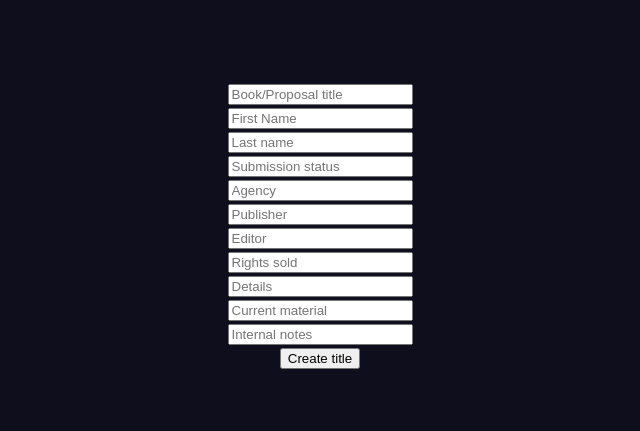
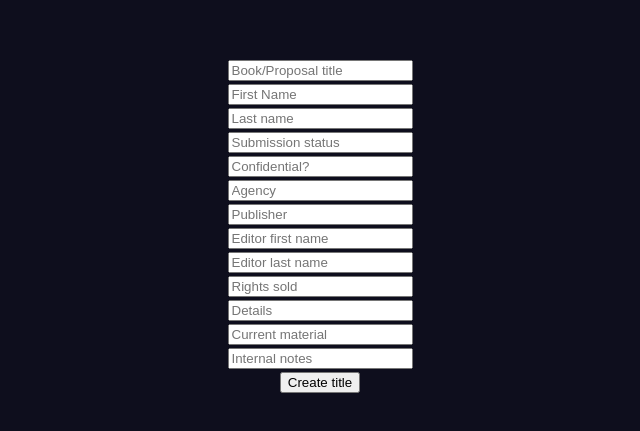
Before and after one commit to jdlms/scout-db, a React (Vite) app in the folder client/: page /scout-landing in a window 1280 px wide. Shown: the part 175-606 px from the top of the page, without its empty margins (320-960 px from the left). Built offline with nearby package versions, Linux system fonts and the light colour scheme.

Commit message:
adjusted create-title post

```diff
--- a/client/src/components/Scout.jsx
+++ b/client/src/components/Scout.jsx
@@ -13,9 +13,11 @@ export function Scout() {
       firstName: "",
       lastName: "",
       submissionStatus: "",
+      confidential: "",
       agency: "",
       publisher: "",
-      editor: "",
+      editorFirstName: "",
+      editorLastName: "",
       rightsSold: "",
       details: "",
       currentMaterial: "",
@@ -55,11 +57,24 @@ export function Scout() {
           placeholder="Submission status"
         />
         <br />
+        <input
+          {...register("confidential", { required: true, minLength: 1 })}
+          placeholder="Confidential?"
+        />
+        <br />
         <input {...register("agency", { required: false })} placeholder="Agency" />
         <br />
         <input {...register("publisher", { required: false })} placeholder="Publisher" />
         <br />
-        <input {...register("editor", { required: false })} placeholder="Editor" />
+        <input
+          {...register("editorFirstName", { required: false })}
+          placeholder="Editor first name"
+        />
+        <br />
+        <input
+          {...register("editorLastName", { required: false })}
+          placeholder="Editor last name"
+        />
         <br />
         <input {...register("rightsSold", { required: false })} placeholder="Rights sold" />
         <br />
```
Also changed, not shown: 1 other file (tests, documents, lock files or other folders).
